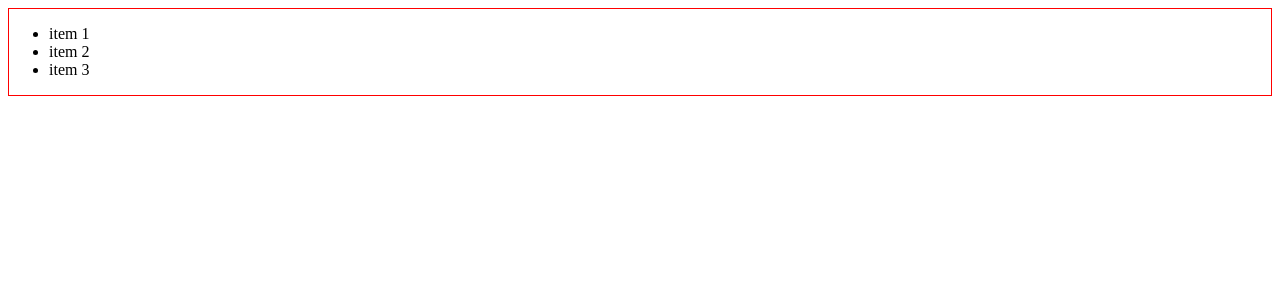
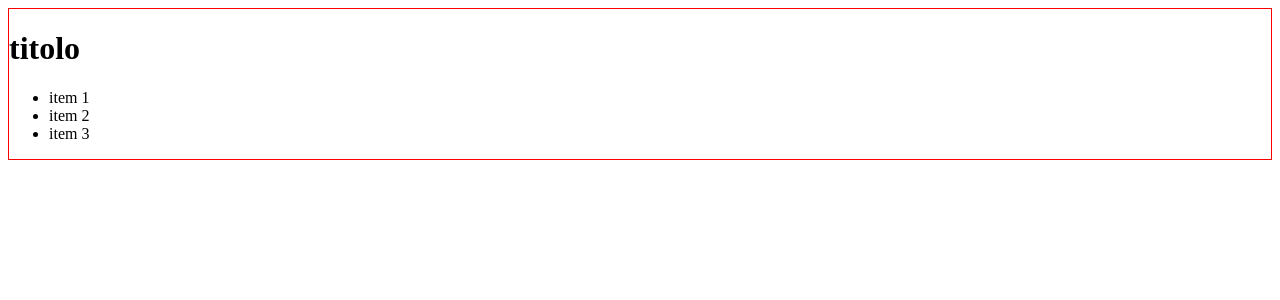
Before and after one commit to Folvin/react-exercises, a React (Create React App) app: page / in a window 1280 px wide. Shown: the top 300 px of the page. Built offline with nearby package versions, Linux system fonts and the light colour scheme.

Commit message:
component-composition-02

```diff
--- a/src/App.js
+++ b/src/App.js
@@ -4,7 +4,7 @@ import Container from "./Container";
 export class App extends React.Component {
     render() {
         return (
-            <Container>
+            <Container title={<h1>titolo</h1>}>
                 <ul>
                     <li>item 1</li>
                     <li>item 2</li>
--- a/src/Container.js
+++ b/src/Container.js
@@ -2,7 +2,12 @@ import React, {Children, Component} from "react";
 
 class Container extends Component {
     render() {
-        return <div className="container">{this.props.children}</div>;
+        return (
+            <div className="container">
+                <div>{this.props.title}</div>
+                <div>{this.props.children}</div>
+            </div>
+        );
     }
 }
 
```
